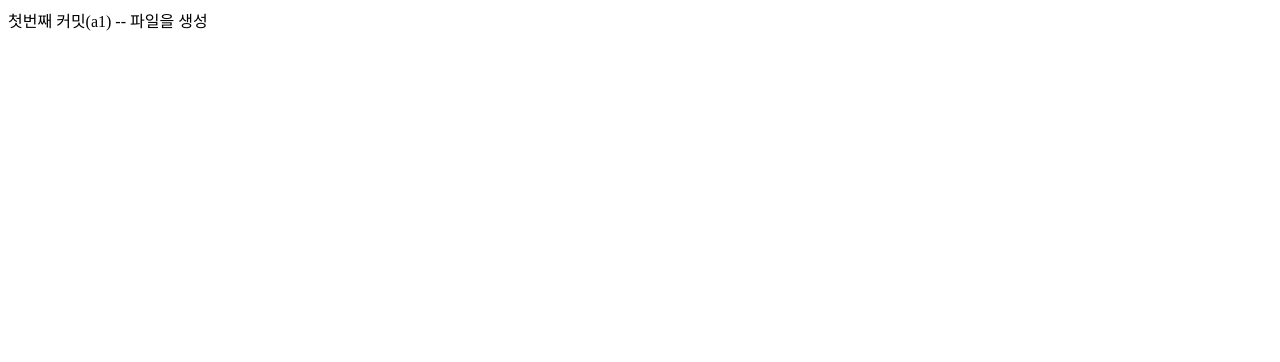
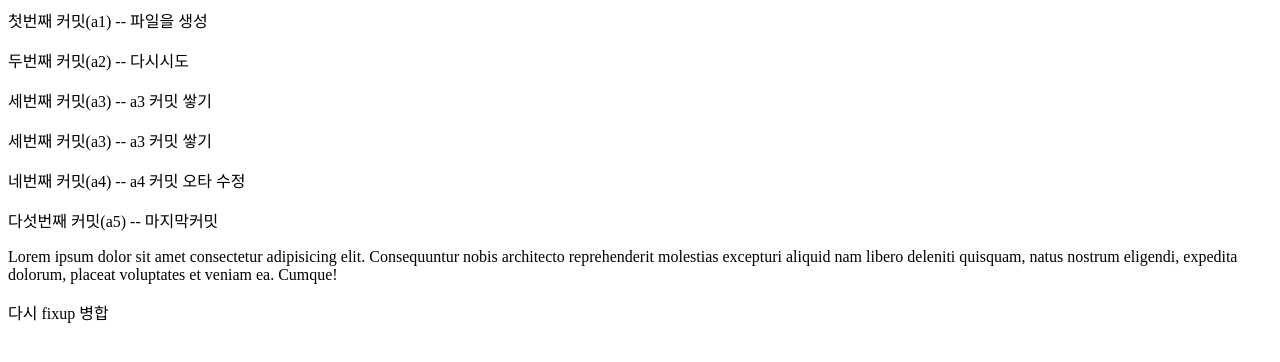
Before and after one commit to yrmoon8817/test-repo, a plain HTML site: page src/fixup.html in a window 1280 px wide. Drawn offline with Linux system fonts and the light colour scheme.

Commit message:
a4 commit

```diff
--- a/src/fixup.html
+++ b/src/fixup.html
@@ -7,5 +7,13 @@
 </head>
 <body>
   첫번째 커밋(a1) -- 파일을 생성
+
+  <p>두번째 커밋(a2) -- 다시시도</p>
+  <p>세번째 커밋(a3) -- a3 커밋 쌓기</p>
+  <p>세번째 커밋(a3) -- a3 커밋 쌓기</p>
+  <p>네번째 커밋(a4) -- a4 커밋 오타 수정</p>
+  <p>다섯번째 커밋(a5) -- 마지막커밋</p>
+  <p>Lorem ipsum dolor sit amet consectetur adipisicing elit. Consequuntur nobis architecto reprehenderit molestias excepturi aliquid nam libero deleniti quisquam, natus nostrum eligendi, expedita dolorum, placeat voluptates et veniam ea. Cumque!</p>
+  다시 fixup 병합
 </body>
 </html>
```
